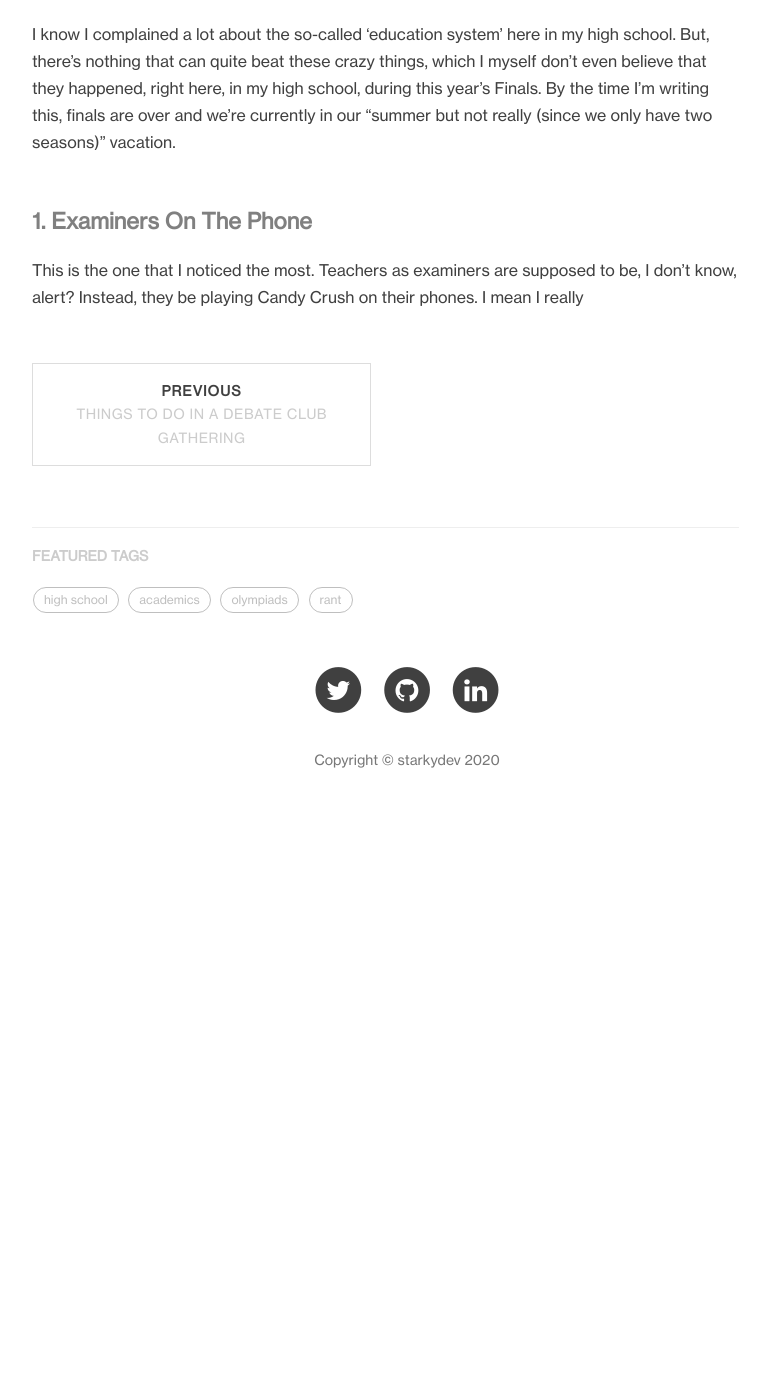
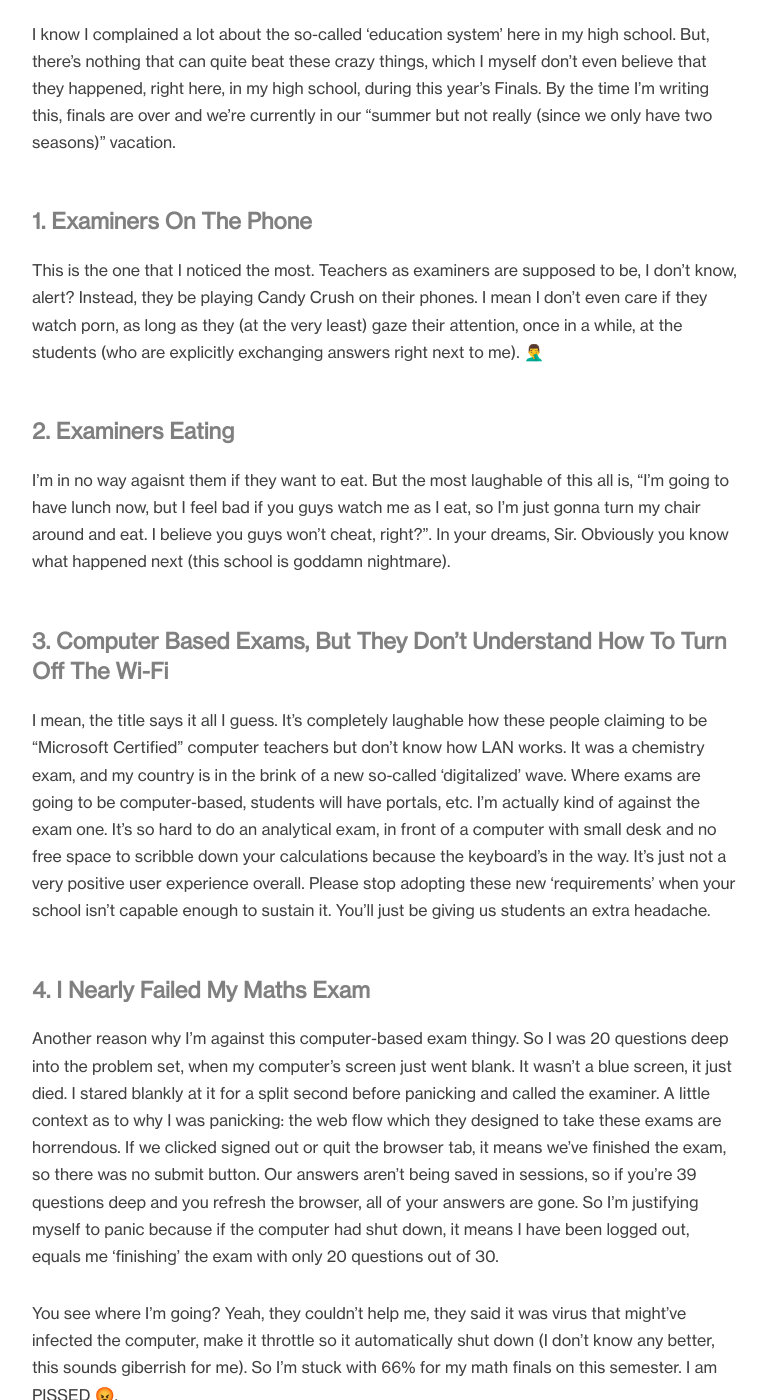
Before and after one commit to maiesey/maiesey.github.io, a Jekyll site: the page built from _posts/2016-06-21-things-during-2016-finals.markdown, in a window 1280 px wide and 1400 px high, scrolled down 673 px. Shown: the whole window, without its empty margins (233-1000 px from the left). Built offline with Jekyll 4.4.1, drawn with Linux system fonts in a browser that asks for light colours; nearby versions of some CDN libraries; comment, search, counter and statistics services are not loaded; before the commit the page ends 1510 px from its top, so only the background shows below that; some of the changed text lies outside the part shown.

Commit message:
new entry

```diff
--- a/_posts/2016-02-08-physics-state.markdown
+++ b/_posts/2016-02-08-physics-state.markdown
@@ -31,7 +31,7 @@ She then started to read aloud the names of my teammates, assigned 2nd and 3rd p
 
 "Well, you don't get in." She simply replied. "You need to be placed top third to proceed to state."
 
-   You know I really wished I stayed in the maths team.
+   You know I really wished I stayed in the maths team. Honestly, I don't know what to write anymore, I'm still pissed.
 
    Wish me luck, until next year, olympiads 🤞
 
--- a/_posts/2016-06-21-things-during-2016-finals.markdown
+++ b/_posts/2016-06-21-things-during-2016-finals.markdown
@@ -14,4 +14,17 @@ I know I complained a lot about the so-called 'education system' here in my high
 
 #### 1. Examiners On The Phone ####
 
-This is the one that I noticed the most. Teachers as examiners are supposed to be, I don't know, alert? Instead, they be playing Candy Crush on their phones. I mean I really
+This is the one that I noticed the most. Teachers as examiners are supposed to be, I don't know, alert? Instead, they be playing Candy Crush on their phones. I mean I don't even care if they watch porn, as long as they (at the very least) gaze their attention, once in a while, at the students (who are explicitly exchanging answers right next to me). 🤦‍♂
+
+#### 2. Examiners Eating ####
+I'm in no way agaisnt them if they want to eat. But the most laughable of this all is, "I'm going to have lunch now, but I feel bad if you guys watch me as I eat, so I'm just gonna turn my chair around and eat. I believe you guys won't cheat, right?". In your dreams, Sir. Obviously you know what happened next (this school is goddamn nightmare).
+
+#### 3. Computer Based Exams, But They Don't Understand How To Turn Off The Wi-Fi ####
+I mean, the title says it all I guess. It's completely laughable how these people claiming to be "Microsoft Certified" computer teachers but don't know how LAN works. It was a chemistry exam, and my country is in the brink of a new so-called 'digitalized' wave. Where exams are going to be computer-based, students will have portals, etc. I'm actually kind of against the exam one. It's so hard to do an analytical exam, in front of a computer with small desk and no free space to scribble down your calculations because the keyboard's in the way. It's just not a very positive user experience overall. Please stop adopting these new 'requirements' when your school isn't capable enough to sustain it. You'll just be giving us students an extra headache.
+
+#### 4. I Nearly Failed My Maths Exam ####
+Another reason why I'm against this computer-based exam thingy. So I was 20 questions deep into the problem set, when my computer's screen just went blank. It wasn't a blue screen, it just died. I stared blankly at it for a split second before panicking and called the examiner. A little context as to why I was panicking: the web flow which they designed to take these exams are horrendous. If we clicked signed out or quit the browser tab, it means we've finished the exam, so there was no submit button. Our answers aren't being saved in sessions, so if you're 39 questions deep and you refresh the browser, all of your answers are gone. So I'm justifying myself to panic because if the computer had shut down, it means I have been logged out, equals me 'finishing' the exam with only 20 questions out of 30.
+
+You see where I'm going? Yeah, they couldn't help me, they said it was virus that might've infected the computer, make it throttle so it automatically shut down (I don't know any better, this sounds giberrish for me). So I'm stuck with 66% for my math finals on this semester. I am PISSED 😡.
+
+#### 5. The Ever-So-Changing Exam Time Table ####
```
Also changed, not shown: _includes/about/en.md (+1 -1 lines), img/in-post/bizarrethings.jpg.
